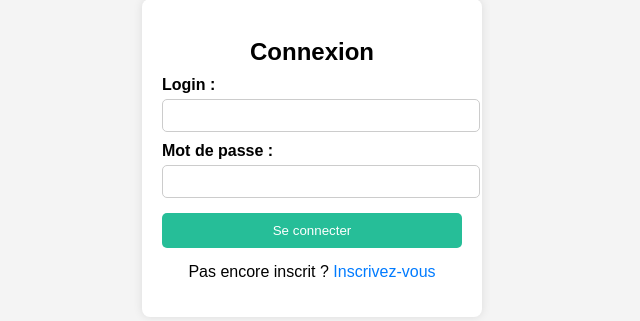
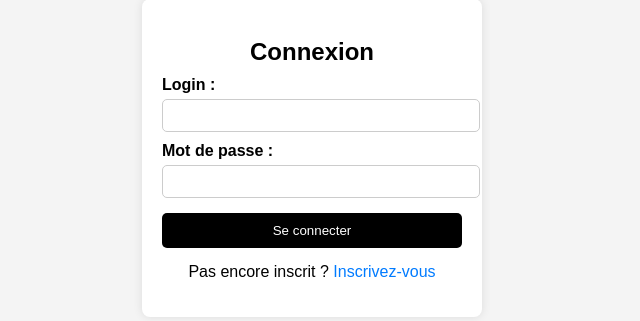
Before and after one commit to Romk-05/Romk-05, a Django app: page /connexion/ in a window 1280 px wide. Shown: the part 242-563 px from the top of the page, without its empty margins (328-968 px from the left). Run offline with Django 5.2, Linux system fonts and the light colour scheme.

Commit message:
Update compte.css

```diff
--- a/comptes/static/comptes/css/compte.css
+++ b/comptes/static/comptes/css/compte.css
@@ -39,7 +39,7 @@ input, select {
 }
 
 button {
-    background: #26be98;
+    background-color: #000;
     color: #fff;
     padding: 10px;
     border: none;
```
